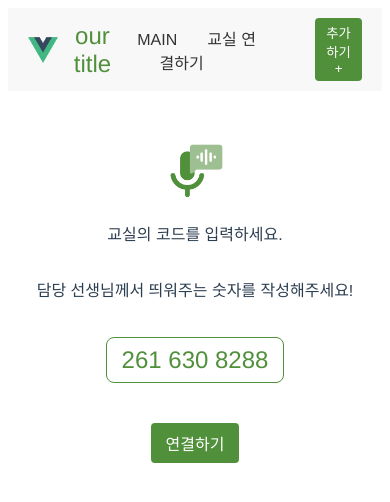
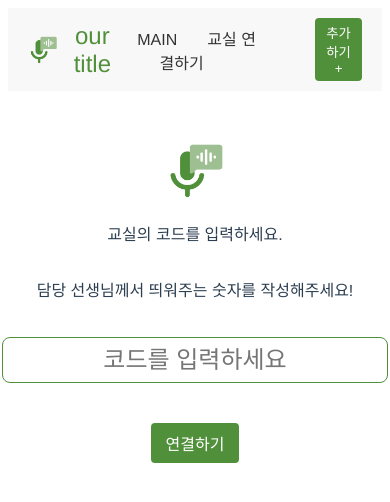
Before and after one commit to STT-AI-Art-Team/FE-STT-AI-Art, a Vue app: page / in a window 390 px wide. Shown: the top 502 px of the page. Built offline with nearby package versions, Linux system fonts and the light colour scheme.

Commit message:
코드입력후페이지전환

```diff
--- a/package.json
+++ b/package.json
@@ -9,7 +9,8 @@
   },
   "dependencies": {
     "core-js": "^3.8.3",
-    "vue": "^3.2.13"
+    "vue": "^3.4.38",
+    "vue-router": "^4.4.3"
   },
   "devDependencies": {
     "@babel/core": "^7.12.16",
--- a/src/App.vue
+++ b/src/App.vue
@@ -1,42 +1,58 @@
 <template>
   <div id="app">
     <header class="header">
-      <div class="logo">
-        <img src="./assets/logo.png" alt="Logo">
+      <div class="logo" v-if="showOnThisPage">
+        <img src="./assets/mic-icon.png" alt="Logo">
         <span>our title</span>
       </div>
-      <nav class="nav">
-        <a href="#">MAIN</a>
-        <a href="#">교실 연결하기</a>
+      <nav class="nav" v-if="showOnThisPage">
+        <a href="#" @click.prevent="goHome">MAIN</a>
+        <a href="#" @click.prevent="connectToClass">교실 연결하기</a>
       </nav>
-      <div class="user-actions">
+      <div class="user-actions" v-if="showOnThisPage">
         <button class="bell"></button>
         <button class="user"></button>
         <button class="add">추가하기 +</button>
       </div>
     </header>
 
-    <main class="main-content">
-      <div class="mic-icon">
-        <img src="./assets/mic-icon.png" alt="Microphone">
-      </div>
-      <p>교실의 코드를 입력하세요.</p>
-      <p>담당 선생님께서 띄워주는 숫자를 작성해주세요!</p>
-      <div class="code-box">261 630 8288</div>
-
-      <button class="connect-button">연결하기</button>
-    </main>
+    <!-- 이곳에 라우트 컴포넌트가 렌더링됩니다 -->
+    <router-view></router-view>
   </div>
 </template>
 
 <script>
 export default {
-  name: 'App'
+  name: 'App',
+  data() {
+    return {
+      classCode: '' // 입력된 코드를 저장하는 데이터
+    }
+  },
+  computed: {
+    showOnThisPage() {
+      // 홈 페이지에 있을 때만 요소를 표시
+      return this.$route.path === '/';
+    }
+  },
+  methods: {
+    connectToClass() {
+      const correctCode = '123456789'; // 올바른 코드
+      if (this.classCode === correctCode) {
+        // 올바른 코드가 입력되면 /classroom 페이지로 이동
+        this.$router.push({ name: 'classroom' });
+      } else {
+        alert('잘못된 코드입니다. 다시 입력해주세요.');
+      }
+    },
+    goHome() {
+      this.$router.push({ path: '/' });
+    }
+  }
 }
 </script>
-
 <style scoped>
-/* 기본 스타일 */
+/* 기존 스타일 유지 */
 #app {
   font-family: Avenir, Helvetica, Arial, sans-serif;
   -webkit-font-smoothing: antialiased;
@@ -46,6 +62,7 @@ export default {
   margin: 0;
   padding: 0;
 }
+
 
 .header {
   display: flex;
@@ -75,6 +92,7 @@ export default {
   margin: 0 15px;
   text-decoration: none;
   color: #333;
+  cursor: pointer;
 }
 
 .user-actions {
@@ -103,12 +121,12 @@ export default {
   display: flex;
   flex-direction: column;
   align-items: center;
-  max-width: 800px; /* 기본 최대 너비 설정 */
-  padding: 0 20px; /* 좌우 패딩 추가 */
+  max-width: 800px;
+  padding: 0 20px;
 }
 
 .mic-icon {
-  margin-top: 30px; /* 아이콘 위에 여백 추가 */
+  margin-top: 30px;
 }
 
 .mic-icon img {
@@ -116,13 +134,15 @@ export default {
   height: 60px;
 }
 
-.code-box {
+.code-input {
   font-size: 32px;
   margin: 20px 0;
   padding: 10px 20px;
   border: 1px solid #51903B;
   border-radius: 8px;
   color: #51903B;
+  width: 300px;
+  text-align: center;
 }
 
 .connect-button {
@@ -139,17 +159,18 @@ export default {
 @media (max-width: 600px) {
   .main-content {
     max-width: 100%;
-    padding: 0 10px; /* 작은 화면에서 패딩 조정 */
+    padding: 0 10px;
   }
 
-  .code-box {
-    font-size: 24px; /* 작은 화면에서 폰트 크기 조정 */
-    padding: 8px 15px; /* 작은 화면에서 패딩 조정 */
+  .code-input {
+    font-size: 24px;
+    padding: 8px 15px;
+    width: 100%;
   }
 
   .connect-button {
-    padding: 8px 15px; /* 작은 화면에서 패딩 조정 */
-    font-size: 16px; /* 작은 화면에서 폰트 크기 조정 */
+    padding: 8px 15px;
+    font-size: 16px;
   }
 }
 </style>
--- /dev/null
+++ b/src/router.js
@@ -0,0 +1,24 @@
+import { createRouter, createWebHistory } from 'vue-router';
+import HomePage from './views/HomePage.vue';
+import ClassroomPage from './views/ClassRoom.vue'; // ClassRoom.vue가 ClassroomPage로 가정됩니다
+
+const routes = [
+  {
+    path: '/',
+    name: 'home',
+    component: HomePage
+  },
+  {
+    path: '/classroom',
+    name: 'classroom',
+    component: ClassroomPage
+  }
+  // 다른 라우트 설정이 필요할 경우 추가
+];
+
+const router = createRouter({
+  history: createWebHistory(), // Vue Router 4에서 history 모드 사용
+  routes
+});
+
+export default router;
--- /dev/null
+++ b/src/views/ClassRoom.vue
@@ -0,0 +1,16 @@
+<template>
+    <div>
+      <h1>교실 페이지</h1>
+      <p>환영합니다! 올바른 코드로 연결되었습니다.</p>
+    </div>
+  </template>
+
+  <script>
+  export default {
+    name: 'ClassRoom'
+  }
+  </script>
+
+  <style scoped>
+  /* 스타일링 추가 */
+  </style>
--- /dev/null
+++ b/src/views/HomePage.vue
@@ -0,0 +1,106 @@
+<template>
+  <div>
+    <main class="main-content">
+      <div class="mic-icon">
+        <img src="../assets/mic-icon.png" alt="Microphone">
+      </div>
+      <p>교실의 코드를 입력하세요.</p>
+      <p>담당 선생님께서 띄워주는 숫자를 작성해주세요!</p>
+
+      <!-- 입력 필드 -->
+      <input
+        v-model="classCode"
+        class="code-input"
+        type="text"
+        placeholder="코드를 입력하세요"
+        maxlength="9"
+      />
+
+      <button class="connect-button" @click="connectToClass">연결하기</button>
+    </main>
+  </div>
+</template>
+
+<script>
+export default {
+  name: 'HomePage',
+  data() {
+    return {
+      classCode: '' // 입력된 코드를 저장하는 데이터
+    }
+  },
+  methods: {
+    connectToClass() {
+      const correctCode = '123456789'; // 올바른 코드
+      if (this.classCode === correctCode) {
+        // 올바른 코드가 입력되면 /classroom 페이지로 이동
+        this.$router.push({ name: 'classroom' });
+      } else {
+        alert('잘못된 코드입니다. 다시 입력해주세요.');
+      }
+    }
+  }
+}
+</script>
+
+<style scoped>
+/* 기본 스타일 */
+.main-content {
+  margin: 20px auto;
+  text-align: center;
+  display: flex;
+  flex-direction: column;
+  align-items: center;
+  max-width: 800px;
+  padding: 0 20px;
+}
+
+.mic-icon {
+  margin-top: 30px;
+}
+
+.mic-icon img {
+  width: 60px;
+  height: 60px;
+}
+
+.code-input {
+  font-size: 32px;
+  margin: 20px 0;
+  padding: 10px 20px;
+  border: 1px solid #51903B;
+  border-radius: 8px;
+  color: #51903B;
+  width: 300px;
+  text-align: center;
+}
+
+.connect-button {
+  background-color: #51903B;
+  color: white;
+  padding: 10px 20px;
+  border: none;
+  border-radius: 4px;
+  cursor: pointer;
+  margin-top: 20px;
+}
+
+/* 반응형 디자인 설정 */
+@media (max-width: 600px) {
+  .main-content {
+    max-width: 100%;
+    padding: 0 10px;
+  }
+
+  .code-input {
+    font-size: 24px;
+    padding: 8px 15px;
+    width: 100%;
+  }
+
+  .connect-button {
+    padding: 8px 15px;
+    font-size: 16px;
+  }
+}
+</style>
```
Also changed, not shown: src/main.js (+6 -3 lines), 2 other files (tests, documents, lock files or other folders).
